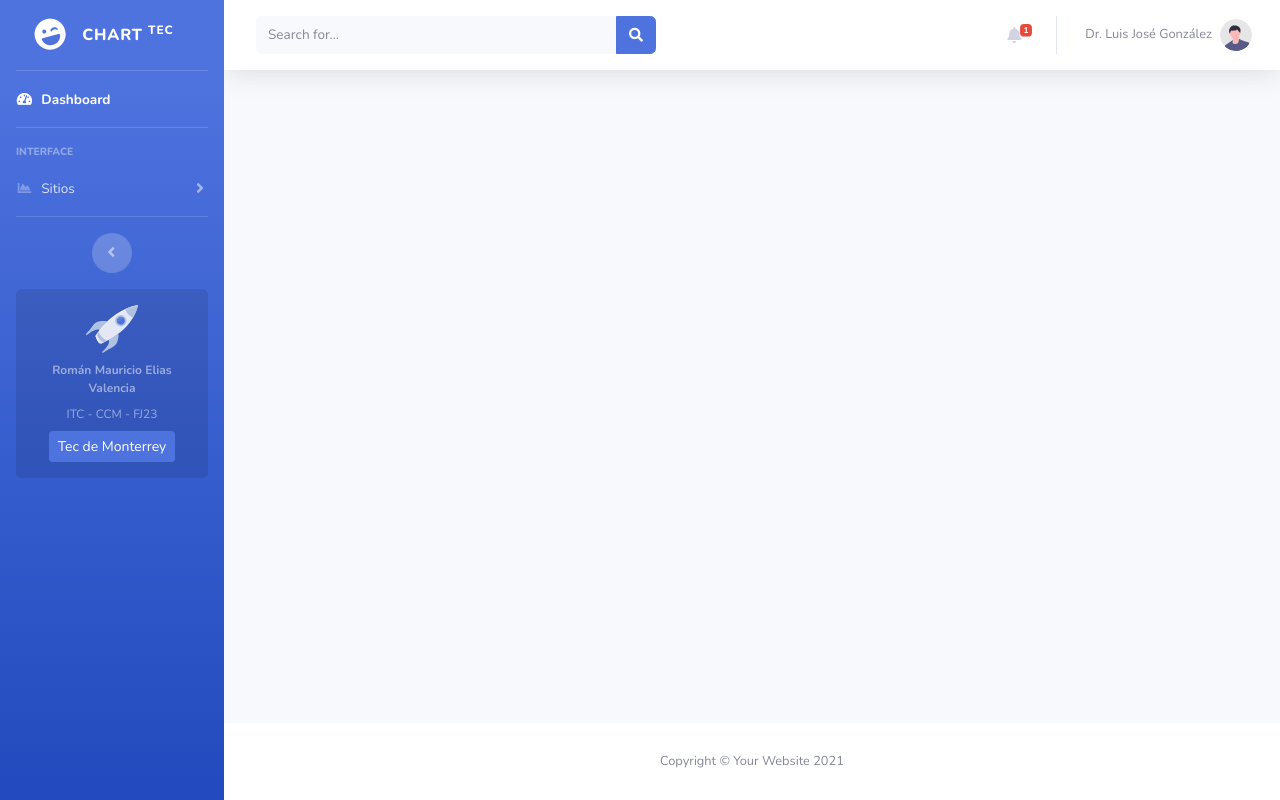
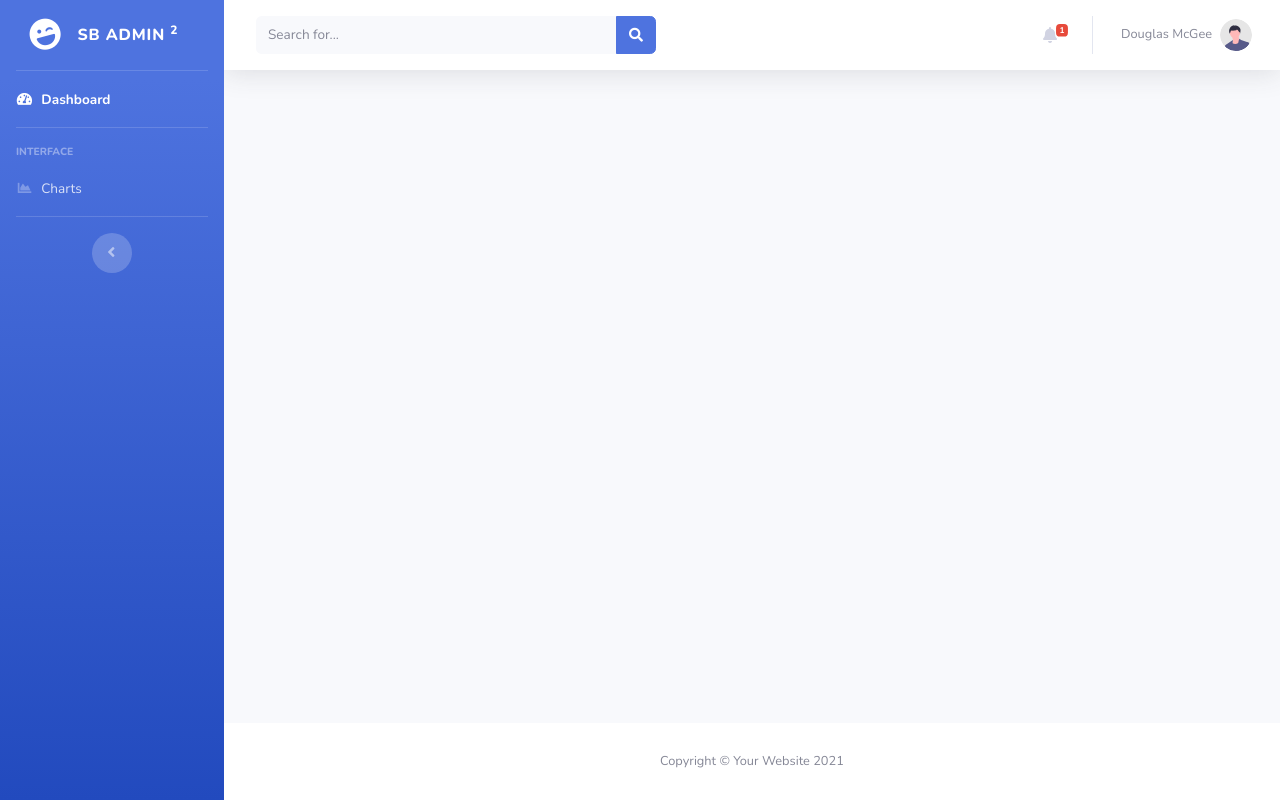
Before and after one commit to ErnoMitrovic/Tarea3.3CSTD, a Django app: template website/templates/website/base.html in a window 1280 px wide. Run offline with Django 4.2, Linux system fonts and the light colour scheme; the template is opened without the code that fills it, so the values that code supplies are empty; data comes from the database, SQL or seed files in the repository; both versions use the stored data as it was after the commit; some libraries are stand-ins or nearby versions.

Commit message:
Ultimas correcciones codigo

```diff
--- a/website/templates/website/base.html
+++ b/website/templates/website/base.html
@@ -10,7 +10,7 @@
     <meta name="description" content="">
     <meta name="author" content="">
 
-    <title>ChartTec- Dashboard</title>
+    <title>SBAdmin - Dashboard</title>
 
     <!-- Custom fonts for this template-->
     <link href="{% static 'vendor/fontawesome-free/css/all.min.css' %}" rel="stylesheet" type="text/css">
--- a/website/templates/website/sidebar.html
+++ b/website/templates/website/sidebar.html
@@ -3,11 +3,11 @@
 <ul class="navbar-nav bg-gradient-primary sidebar sidebar-dark accordion" id="accordionSidebar">
 
     <!-- Sidebar - Brand -->
-    <a class="sidebar-brand d-flex align-items-center justify-content-center" href="index.html">
+    <a class="sidebar-brand d-flex align-items-center justify-content-center" href="#">
         <div class="sidebar-brand-icon rotate-n-15">
             <i class="fas fa-laugh-wink"></i>
         </div>
-        <div class="sidebar-brand-text mx-3">CHART <sup>TEC</sup></div>
+        <div class="sidebar-brand-text mx-3">SB Admin <sup>2</sup></div>
     </a>
 
     <!-- Divider -->
@@ -15,7 +15,7 @@
 
     <!-- Nav Item - Dashboard -->
     <li class="nav-item active">
-        <a class="nav-link" href="{% url 'index' %}">
+        <a class="nav-link" href="#">
             <i class="fas fa-fw fa-tachometer-alt"></i>
             <span>Dashboard</span></a>
     </li>
@@ -30,17 +30,9 @@
 
     <!-- Nav Item - Pages Collapse Menu -->
     <li class="nav-item">
-        <a class="nav-link collapsed" href="#" data-toggle="collapse" data-target="#collapseTwo"
-            aria-expanded="true" aria-controls="collapseTwo">
+        <a class="nav-link" href="#">
             <i class="fas fa-fw fa-chart-area"></i>
-            <span>Sitios</span>
-        </a>
-        <div id="collapseTwo" class="collapse" aria-labelledby="headingTwo" data-parent="#accordionSidebar">
-            <div class="bg-white py-2 collapse-inner rounded">
-                <h6 class="collapse-header">Sitios disponibles:</h6>
-                <a class="collapse-item" href="{% url 'charts' %}">Charts</a>
-            </div>
-        </div>
+            <span>Charts</span></a>
     </li>
 
     <!-- Divider -->
@@ -51,13 +43,6 @@
         <button class="rounded-circle border-0" id="sidebarToggle"></button>
     </div>
 
-    <!-- Sidebar Message -->
-    <div class="sidebar-card d-none d-lg-flex">
-        <img class="sidebar-card-illustration mb-2" src="{% static 'img/undraw_rocket.svg' %}" alt="...">
-        <p class="text-center mb-2"><strong>Román Mauricio Elias Valencia</strong></p>
-        <p class="text-center mb-2">ITC - CCM - FJ23</p>
-        <a class="btn btn-primary btn-sm" href="https://tec.mx/">Tec de Monterrey</a>
-    </div>
 
 </ul>
 <!-- End of Sidebar -->
--- a/website/templates/website/topbar.html
+++ b/website/templates/website/topbar.html
@@ -85,7 +85,7 @@
         <li class="nav-item dropdown no-arrow">
             <a class="nav-link dropdown-toggle" href="#" id="userDropdown" role="button"
                 data-toggle="dropdown" aria-haspopup="true" aria-expanded="false">
-                <span class="mr-2 d-none d-lg-inline text-gray-600 small">Dr. Luis José González</span>
+                <span class="mr-2 d-none d-lg-inline text-gray-600 small">Douglas McGee</span>
                 <img class="img-profile rounded-circle"
                     src="{% static 'img/undraw_profile.svg' %}">
             </a>
--- a/website/urls.py
+++ b/website/urls.py
@@ -2,7 +2,6 @@ from django.urls import path
 from . import views
 
 urlpatterns = [
-    path('', views.index, name="index"),
+    path('', views.charts, name="charts"),
     path('log',views.log, name="log"),
-    path('charts', views.charts, name="charts")
 ]
```
Also changed, not shown: website/templates/website/index.html (deleted, +0 -57 lines), db.sqlite3.
